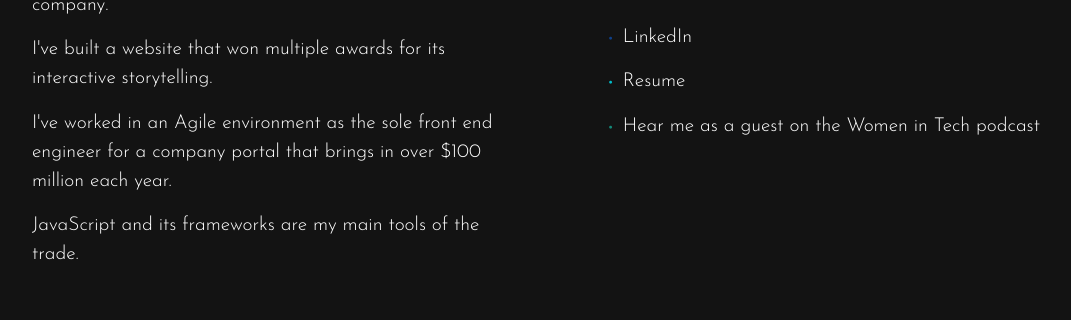
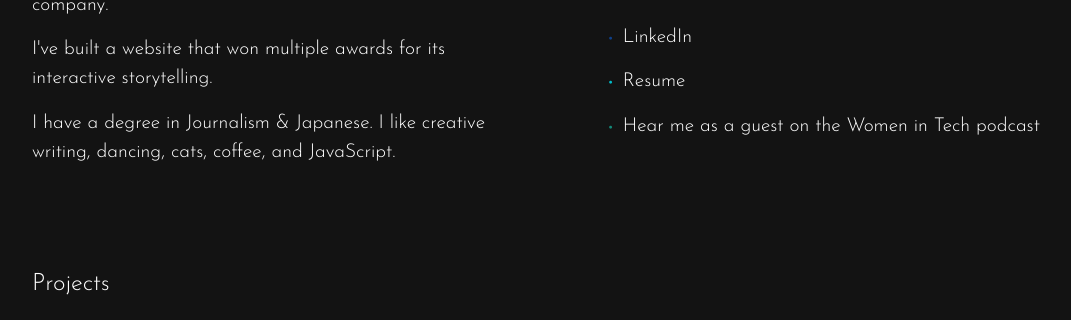
Before and after one commit to kwboyd/portfolio2019, a React (Vite) app: page / in a window 1280 px wide. Shown: the part 970-1290 px from the top of the page, without its empty margins (88-1159 px from the left). Built offline with nearby package versions, Linux system fonts and the light colour scheme.

Commit message:
Update site with new bio text

```diff
--- a/src/about/AboutText.js
+++ b/src/about/AboutText.js
@@ -6,8 +6,7 @@ const AboutText = () => {
             <h3 data-testid="intro">Hi! I'm a full-stack developer in Denver, CO.</h3>
             <p>I've built a mobile app from scratch with thousands of users that later was acquired by a larger gaming company.</p>
             <p>I've built a website that won multiple awards for its interactive storytelling.</p>
-            <p>I've worked in an Agile environment as the sole front end engineer for a company portal that brings in over $100 million each year.</p>
-            <p>JavaScript and its frameworks are my main tools of the trade.</p>
+            <p>I have a degree in Journalism & Japanese. I like creative writing, dancing, cats, coffee, and JavaScript.</p>
         </div>
     )
 }
```
